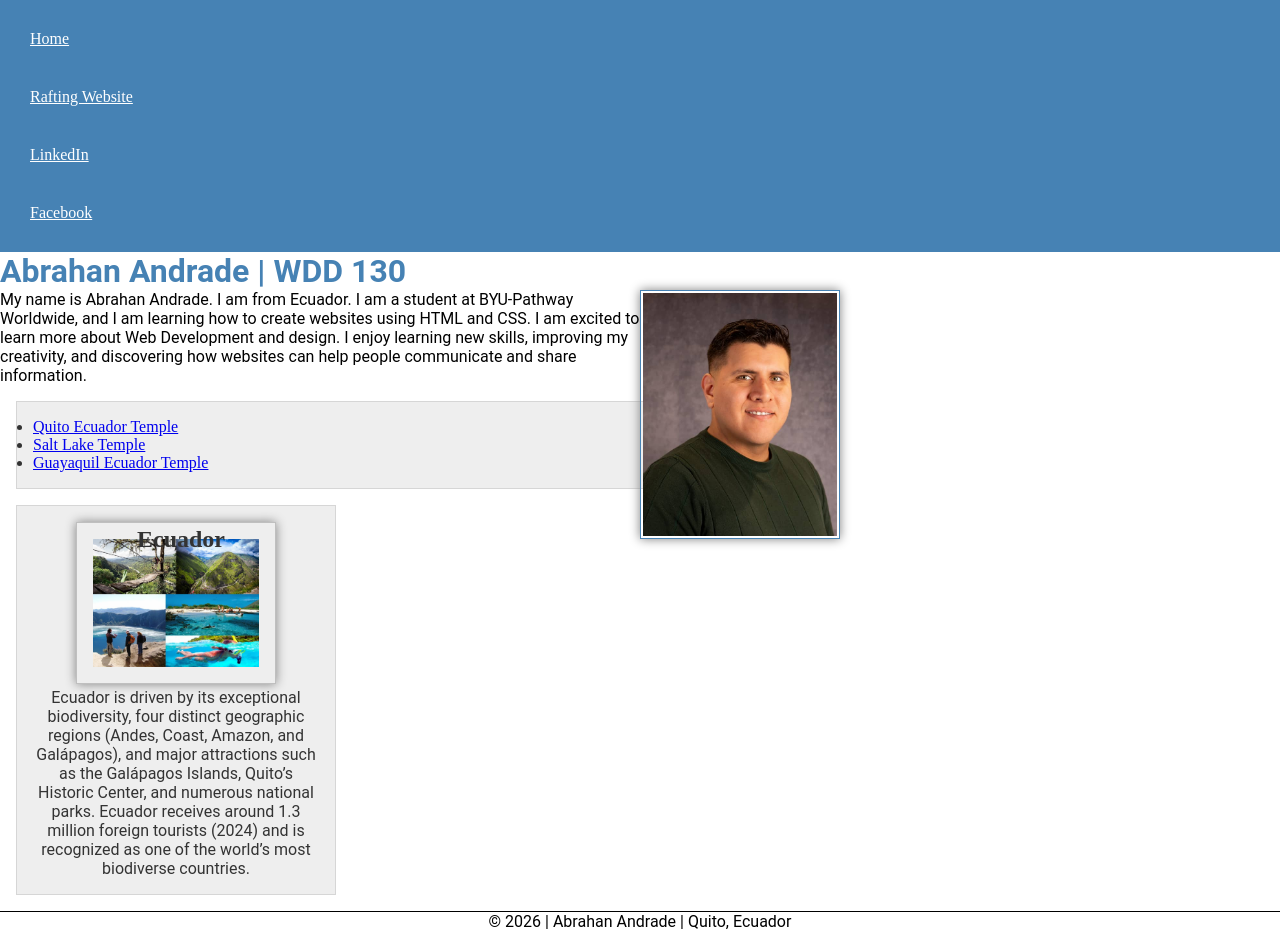
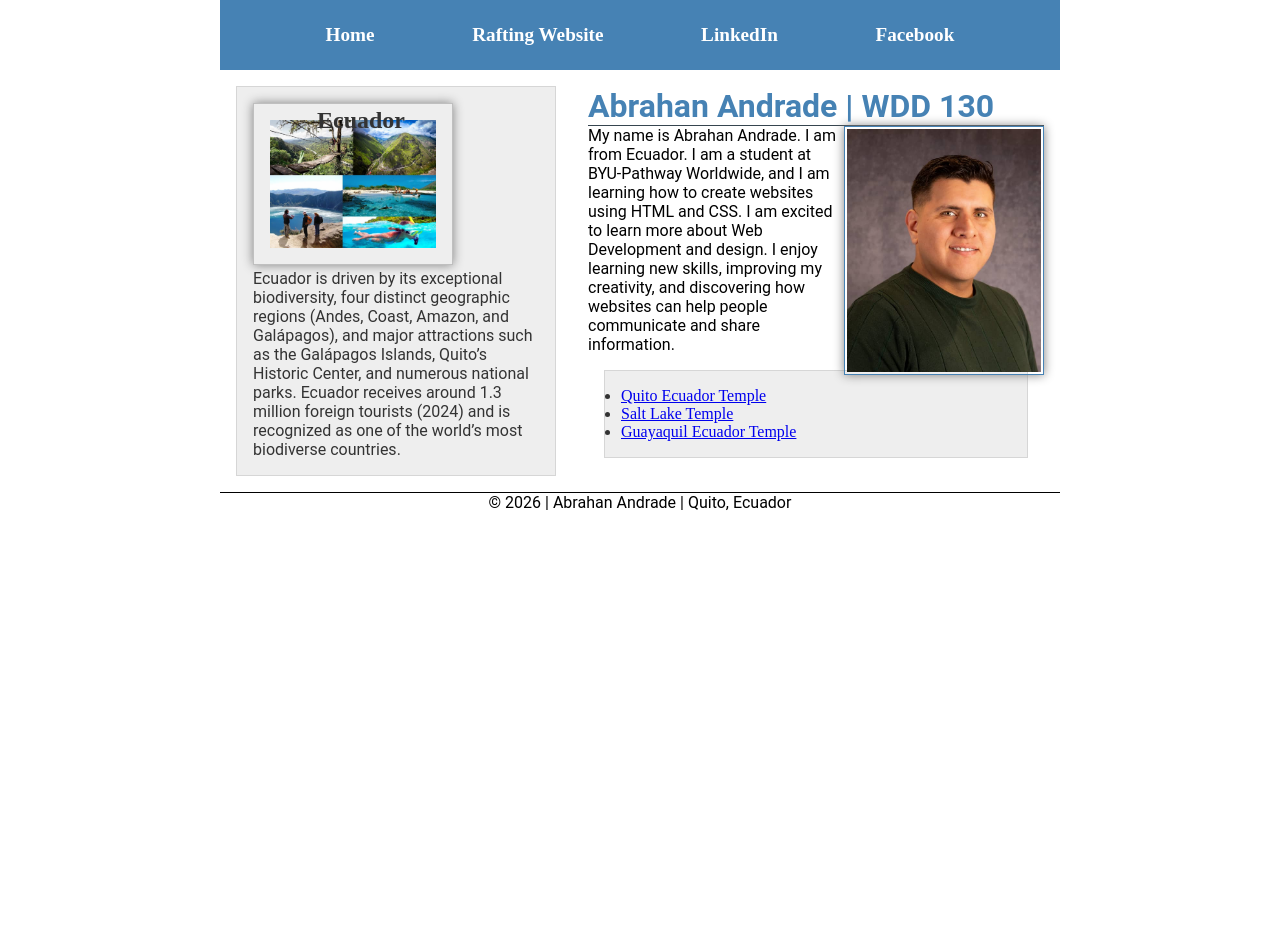
Before and after one commit to AbrahanA97/wdd130, a plain HTML site: page index.html in a window 1280 px wide. After the commit the page ends 800 px from the top, so only its background shows below. Drawn offline with Linux system fonts and the light colour scheme.

Commit message:
CSS Flex and Grid

```diff
--- a/index.html
+++ b/index.html
@@ -1,4 +1,4 @@
-<!--12 November 2026-->
+<!--19 November 2026-->
 <!DOCTYPE html>
 <html lang="en-US">
 
@@ -14,13 +14,13 @@
 <body>
     <header>
         <nav>
-            <a href="#">Home</a>
+            <a href="index.html">Home</a>
             <a href="wwr/">Rafting Website</a>
             <a href="https://linkedin.com" target="_blank" rel="noopener">LinkedIn</a>
             <a href="https://facebook.com" target="_blank" rel="noopener">Facebook</a>
         </nav>
     </header>
-
+    <div class="grid">
         <main>
             <h1>Abrahan Andrade | WDD 130</h1>
 
@@ -58,7 +58,7 @@
                 as one of the world’s most biodiverse countries.
             </p>
         </aside>
-
+    </div>
     <footer>
         <p>&copy; 2026 | Abrahan Andrade | Quito, Ecuador</p>
     </footer>
--- a/styles/styles.css
+++ b/styles/styles.css
@@ -1,3 +1,4 @@
+/* 19 Noviembre 2026*/
 /* Universal Selector */
 * {
     margin: 0;
@@ -25,20 +26,27 @@
 
 /* Navigation */
 nav {
-    background-color: var(--primary-color);
-    padding: 10px;
+    background-color: steelblue;
+    padding: 1rem;
+    display: flex;
+    justify-content: space-evenly;
+    align-items: center;
 }
 
 nav a {
-    color: var(--secondary-color);
     display: block;
-    padding: 20px;
+    padding: 0.5rem;
+    text-decoration: none;
+    font-size: 1.2rem;
+    font-weight: 700;
+    color: #fff;
 }
 
 /* Headings */
 h1 {
     color: steelblue;
     font-family: var(--heading-font);
+    border-bottom: 1px solid #36454f;
 }
 
 /* Images */
@@ -57,7 +65,8 @@ p {
 
 /* Main content */
 main {
-    max-width: 840px;
+    grid-column: 2 / 3;
+    margin: 1rem;
 }
 
 main img {
@@ -79,8 +88,9 @@ footer {
 /* Aside */
 aside {
     width: 20rem;
-    text-align: center;
     position: relative;
+    grid-column: 1 / 2;
+    grid-row: 1 / 2;
 }
 
 aside img {
@@ -94,7 +104,7 @@ aside img {
 aside h2 {
     position: absolute;
     top: 20px;
-    right: 110px;
+    right: 150px;
 }
 
 /* Class Selectors */
@@ -106,3 +116,14 @@ aside h2 {
     background-color: var(--background-color);
     color: var(--text-color);
 }
+
+header, .grid, footer {
+    max-width: 840px;
+    margin: 0 auto;
+}
+
+/* Grid Layout */
+.grid {
+    display: grid;
+    align-items: center;
+}
```
Lines whose indentation alone changed are shown as unchanged.
